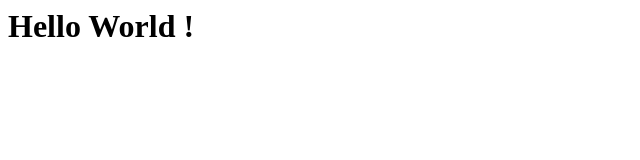
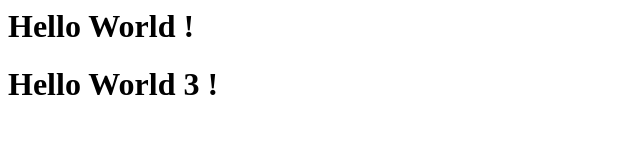
Before and after one commit to Arp1988/gitHubExample, a plain HTML site: page index.html in a window 1280 px wide. Shown: the whole page, without its empty margins (0-640 px from the left). Drawn offline with Linux system fonts and the light colour scheme.

Commit message:
My second commit

```diff
--- a/index.html
+++ b/index.html
@@ -4,5 +4,6 @@
 	</head>
 	<body>
 		<h1> Hello World ! </h1>
+		<h1> Hello World 3 ! </h1>
 	</body>
 </html>
```
